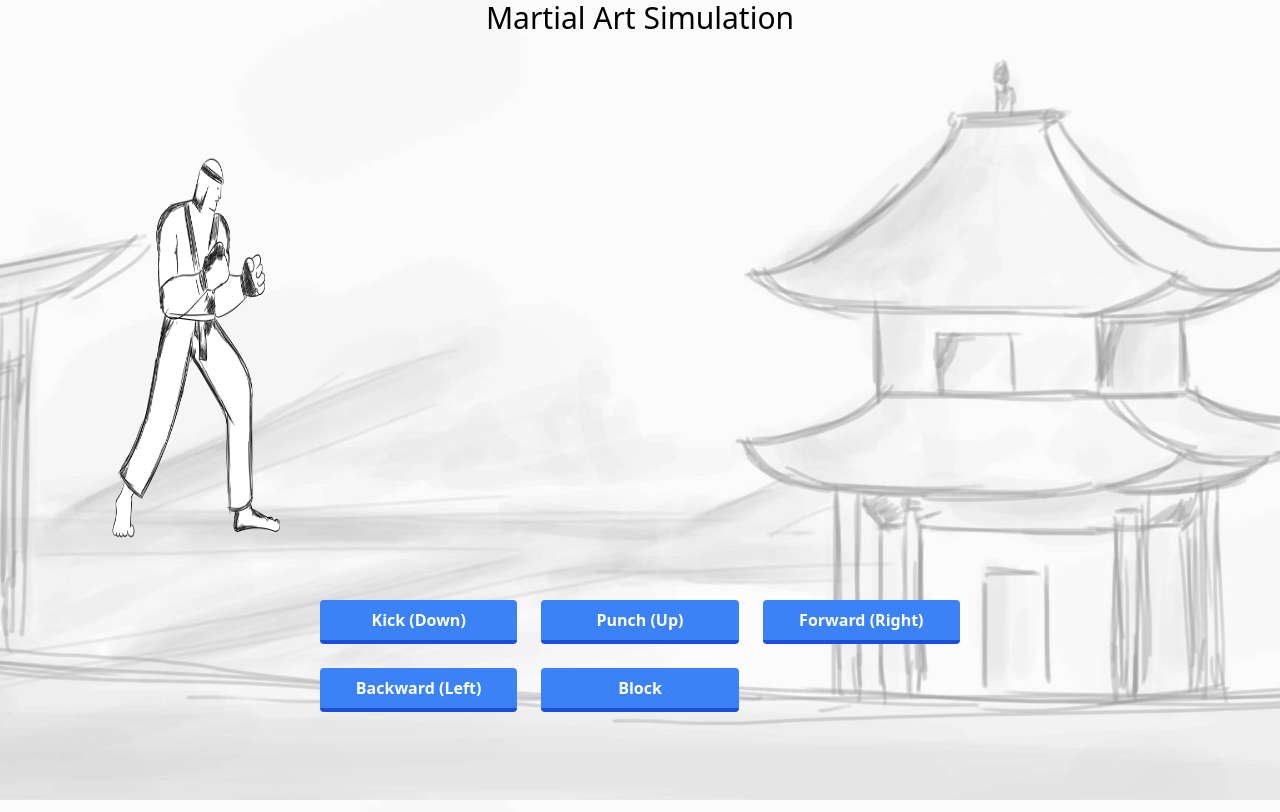
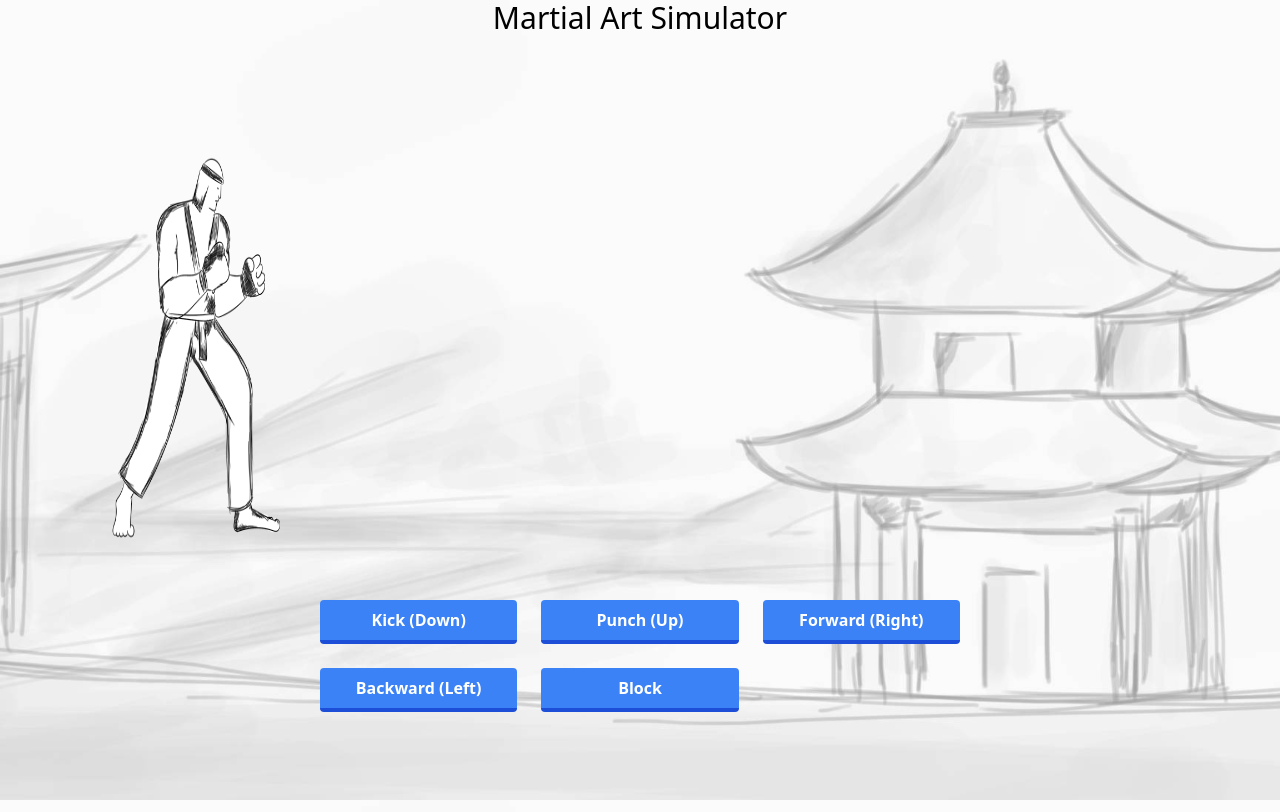
Before and after one commit to The-Anton/martial-art-simulation, a plain HTML site: page index.html in a window 1280 px wide. Drawn offline with nearby package versions, Linux system fonts and the light colour scheme.

Commit message:
fix: change title

```diff
--- a/index.html
+++ b/index.html
@@ -16,7 +16,7 @@
     <body>
         <div id="container">
             <div>
-                <h1 id="title" class="text-center text-3xl">Martial Art Simulation</h1>
+                <h1 id="title" class="text-center text-3xl">Martial Art Simulator</h1>
             </div>
             <div id="canvas-container" class="mx-16 my-8" >
                     <canvas id="simulation-canvas" height="500px" weight="500px"  ></canvas>
```
